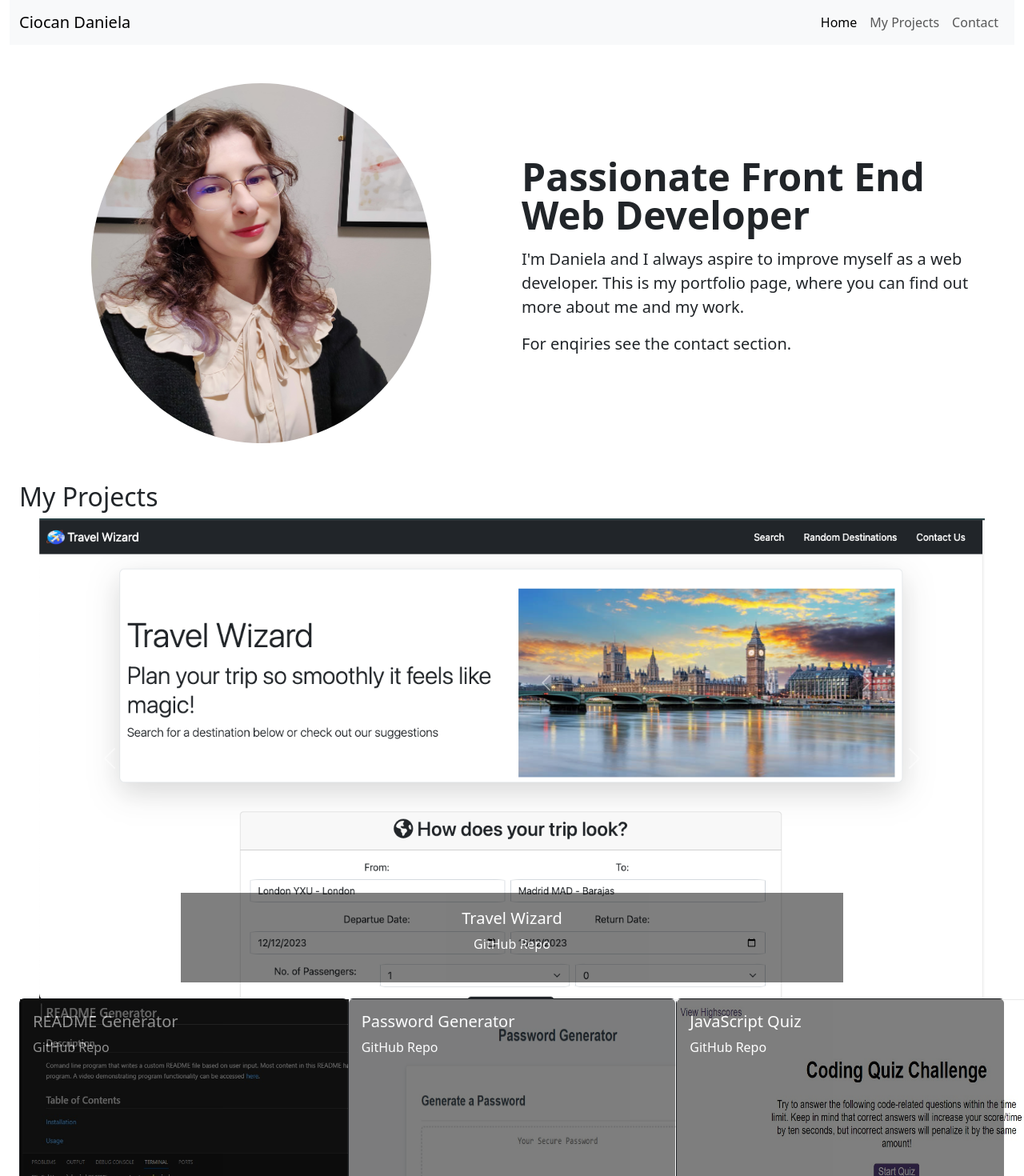
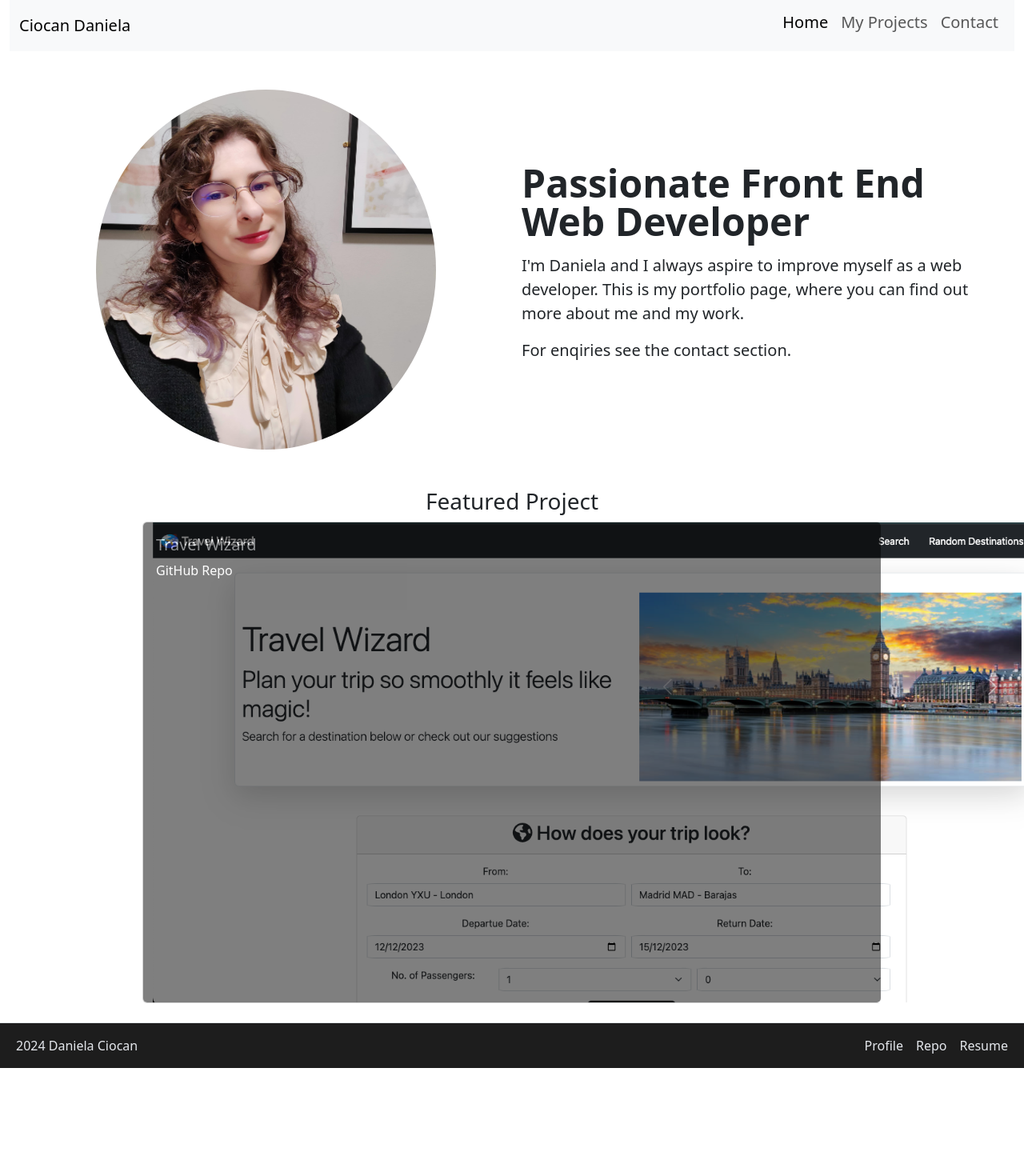
Before and after one commit to dsciocan/React-Portfolio, a React (Vite) app: page / in a window 1280 px wide. Shown: the top 1470 px of the page at 80% size. After the commit the page ends 1359 px from the top, so only its background shows below. Built offline with nearby package versions, Linux system fonts and the light colour scheme.

Commit message:
Add routing

```diff
--- a/package.json
+++ b/package.json
@@ -19,7 +19,7 @@
     "react-bootstrap": "^2.10.0",
     "react-dom": "^18.2.0",
     "react-icons": "^5.0.1",
-    "react-router-dom": "^6.21.2"
+    "react-router-dom": "^6.21.3"
   },
   "devDependencies": {
     "@types/react": "^18.2.43",
--- a/src/App.jsx
+++ b/src/App.jsx
@@ -1,20 +1,27 @@
+import React from 'react';
 import { useState } from 'react'
-// import './App.css'
+// import './App.css
+import { BrowserRouter as Router, Route, Routes } from 'react-router-dom';
 import Header from './components/Header/header'
 import ProjectGallery from './components/Project-Gallery/project-gallery'
 import Contact from './components/Contact/contact'
 import Footer from './components/Footer/footer'
+import Navbar from './components/Navbar/navbar'
+import Home from './components/Home/home';
 
 function App() {
 
 
   return (
     <>
-      <Header />
-      <div className="container-fluid">
-      <ProjectGallery/>
-      </div>
-      <Contact/>
+      <Router>
+      <Navbar/>
+      <Routes>
+        <Route path="/" element={<Home/>} />
+        <Route path="/projects" element={<ProjectGallery/>} />
+        <Route path="/contact" element={<Contact/>} />
+      </Routes>
+      </Router>
       <Footer/>
     </>
   )
--- a/src/components/Contact/contact.jsx
+++ b/src/components/Contact/contact.jsx
@@ -5,31 +5,15 @@ import Accordion from 'react-bootstrap/Accordion';
 import { FaLinkedin } from "react-icons/fa";
 import { FaGithub } from "react-icons/fa";
 import { MdMarkEmailRead } from "react-icons/md";
+import Header from "../Header/header";
 
 
 function Contact() {
 
-    // return(
-    //     <div className="container-fluid">
-    //         <div className="row">
-    //             <h3>
-    //                 Contact me
-    //             </h3>
-    //         </div>
-    //         <div className="row">
-    //             <h4>My Contact Links</h4>
-    //             <a href="https://www.linkedin.com/in/daniela-ciocan-631608267/">LinkedIn</a>
-    //             <a href="https://github.com/dsciocan">GitHub</a>
-    //             <a href="mailto:daniela.ciocan137@gmail.com">Email</a>
-    //         </div>
-    //         <div className="row">
-    //             <h4>Or send me a message below!</h4>
-    //             <ContactForm/>
-    //         </div>
-    //     </div>
-    // )
 
 return (
+    <div className="container-fluid">
+    <Header/>
     <div className="container col-lg-8">
     <div className="row">
     <h3>
@@ -46,13 +30,14 @@ return (
         </Accordion.Body>
       </Accordion.Item>
       <Accordion.Item eventKey="1">
-        <Accordion.Header>Or send me a message below!</Accordion.Header>
+        <Accordion.Header>Or send me a message!</Accordion.Header>
         <Accordion.Body>
         <ContactForm/>
         </Accordion.Body>
       </Accordion.Item>
     </Accordion>
     </div>
+    </div>
   );
 }
 
--- a/src/components/Footer/footer.css
+++ b/src/components/Footer/footer.css
@@ -0,0 +1,11 @@
+footer {
+    background-color: rgb(29, 29, 29);
+    color: rgb(228, 231, 236);
+    padding: 20px;
+}
+
+footer a {
+    text-decoration: none;
+    color: rgb(228, 231, 236);
+
+}
--- a/src/components/Footer/footer.jsx
+++ b/src/components/Footer/footer.jsx
@@ -3,17 +3,17 @@ import "./footer.css"
 
 function Footer() {
 return (
-<footer class="d-flex flex-wrap justify-content-between align-items-center py-3 my-4 border-top">
-<div class="col-md-4 d-flex align-items-center">
-  <span class="mb-3 mb-md-0 text-muted">2024 Daniela Ciocan</span>
+<footer className="d-flex flex-wrap justify-content-between align-items-center py-3 my-4 border-top">
+<div className="col-md-4 d-flex align-items-center">
+  <span className="mb-3 mb-md-0">2024 Daniela Ciocan</span>
 </div>
-
-<ul class="nav col-md-4 justify-content-end list-unstyled d-flex">
-  <li class="ms-3"><a class="text-muted" href="https://github.com/dsciocan">Profile</a></li>
-  <li class="ms-3"><a class="text-muted" href="https://github.com/dsciocan/React-Portfolio">Repo</a></li>
-  <li class="ms-3"><a class="text-muted" href="https://docs.google.com/document/d/1yBdz1xNkIWHQGj8r4qqB2yG-ZT0M-LCJmvnAcHOuQGs/edit?usp=sharing">Resume</a></li>
+<ul className="nav col-md-4 justify-content-end list-unstyled d-flex">
+  <li className="ms-3"><a href="https://github.com/dsciocan">Profile</a></li>
+  <li className="ms-3"><a href="https://github.com/dsciocan/React-Portfolio">Repo</a></li>
+  <li className="ms-3"><a href="https://docs.google.com/document/d/1yBdz1xNkIWHQGj8r4qqB2yG-ZT0M-LCJmvnAcHOuQGs/edit?usp=sharing">Resume</a></li>
 </ul>
-</footer>)
+</footer>
+)
 }
 
 export default Footer
--- a/src/components/Header/header.jsx
+++ b/src/components/Header/header.jsx
@@ -1,24 +1,10 @@
 import React, { useEffect, useState } from "react";
-import Navbar from "../Navbar/navbar";
 
 function Header() {
 
-    const [small, setSmall] = useState(false);
-
-    useEffect(() => {
-      if (typeof window !== "undefined") {
-        window.addEventListener("scroll", () =>
-          setSmall(window.scrollY > 200)
-        );
-      }
-    }, []);
-
     return (
     <>
-        <Navbar />
-        <header className={`header ${
-            small ? "small" : ""
-          }`}>
+        <header className="header">
             <div className="container-fluid px-4 py-5">
             <div className="row d-flex align-items-center justify-content-between">
             <div className="col-10 col-sm-8 col-lg-6">
--- a/src/components/Home/home.jsx
+++ b/src/components/Home/home.jsx
@@ -1,5 +1,14 @@
+import Header from "../Header/header"
+import NewProject from "../Project-Gallery/new-projects"
+
 function Home() {
-    return
+    return (
+        <div className="container-fluid">
+        <Header />
+        <NewProject/>
+        </div>
+    )
+
 }
 
 export default Home
--- a/src/components/Navbar/navbar.jsx
+++ b/src/components/Navbar/navbar.jsx
@@ -1,20 +1,46 @@
 import React from "react";
+import { NavLink } from 'react-router-dom';
+
 
 function Navbar() {
     return(
-    <div className="container-fluid">
+    <div className="container-fluid sticky-top">
     <div className="row m-auto">
     <nav className="navbar navbar-expand-lg bg-body-tertiary">
     <div className="container-fluid">
-        <a className="navbar-brand" href="#">Ciocan Daniela</a>
+        <a className="navbar-brand" href="/">Ciocan Daniela</a>
         <button className="navbar-toggler" type="button" data-bs-toggle="collapse" data-bs-target="#navbarNavAltMarkup" aria-controls="navbarNavAltMarkup" aria-expanded="false" aria-label="Toggle navigation">
-        <span className="navbar-toggler-icon "></span>
+        <span className="navbar-toggler-icon"></span>
         </button>
         <div className="collapse navbar-collapse d-flex justify-content-end" id="navbarNavAltMarkup">
         <div className="navbar-nav">
-            <a className="nav-link active" aria-current="page" href="#">Home</a>
-            <a className="nav-link" href="#">My Projects</a>
-            <a className="nav-link" href="#">Contact</a>
+        <NavLink
+          to="/"
+          end
+          className={({ isActive }) =>
+            isActive ? 'nav-link active' : 'nav-link'
+          }
+        >
+            <h5>Home</h5>
+        </NavLink>
+        <NavLink
+          to="/projects"
+          end
+          className={({ isActive }) =>
+            isActive ? 'nav-link active' : 'nav-link'
+          }
+        >
+            <h5>My Projects</h5>
+        </NavLink>
+        <NavLink
+          to="/contact"
+          end
+          className={({ isActive }) =>
+            isActive ? 'nav-link active' : 'nav-link'
+          }
+        >
+            <h5>Contact</h5>
+        </NavLink>
         </div>
         </div>
     </div>
--- /dev/null
+++ b/src/components/Project-Gallery/new-projects.jsx
@@ -0,0 +1,23 @@
+import React from "react";
+import Project from "../Project/project";
+import projects from "../../projects.json"
+
+
+function NewProject() {
+    const newProj = projects[0]
+return (
+    <>
+    <div className="container d-flex justify-content-center">
+    <h3>Featured Project</h3>
+    </div>
+    <div className="container-fluid d-flex justify-content-center">
+        <div className="row col-lg-9">
+        <Project key={newProj.id} captionClass={"card-img-overlay"} className={"card"} img={newProj.img} title={newProj.title} link={newProj.link} height={600} width={1200} repo={newProj.repo}/>
+        </div>
+    </div>
+    </>
+)
+
+}
+
+export default NewProject
--- a/src/components/Project-Gallery/project-gallery.jsx
+++ b/src/components/Project-Gallery/project-gallery.jsx
@@ -1,6 +1,7 @@
 import React from "react"
 import Project from "../Project/project"
 import projects from "../../projects.json"
+import Header from "../Header/header"
 
 function ProjectGallery() {
 
@@ -16,6 +17,7 @@ function ProjectGallery() {
 
     return (
     <div className="container-fluid">
+    <Header/>
     <div className="row" id="project-title">
         <h2>My Projects</h2>
     </div>
```
Also changed, not shown: 1 other file (tests, documents, lock files or other folders).
